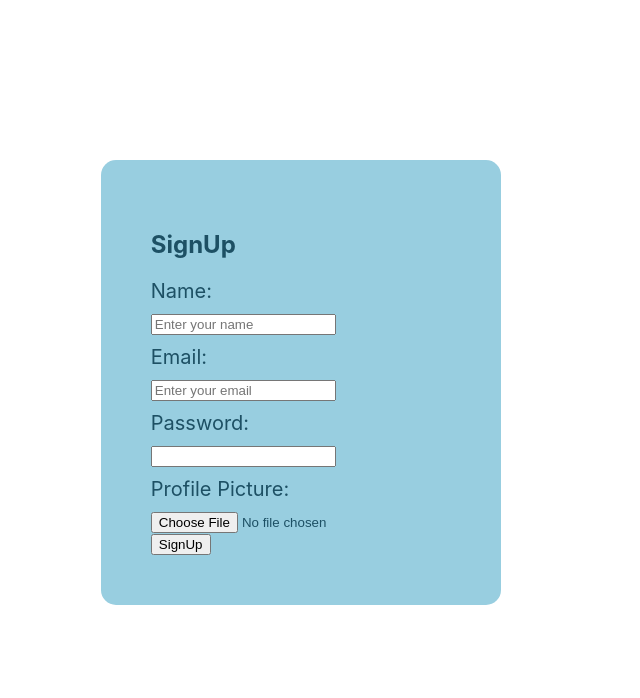
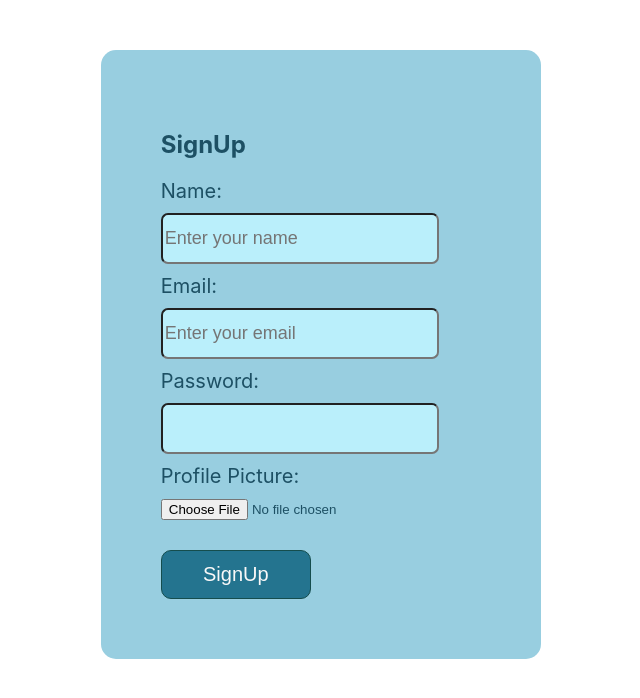
Before and after one commit to nilishalu/your-pal, a React (Create React App) app in the folder frontend/: page /signup in a window 1280 px wide. Shown: the top 698 px of the page, without its empty margins (360-1000 px from the left). Built offline with nearby package versions, Linux system fonts and the light colour scheme.

Commit message:
modify css of signup

```diff
--- a/frontend/src/pages/login/Login.js
+++ b/frontend/src/pages/login/Login.js
@@ -2,7 +2,6 @@ import React, { useState } from 'react';
 import { useNavigate } from 'react-router-dom';
 import axios from 'axios';
 import './login.css';
-import "../../index.css";
 
 function Login() {
     const [email, setEmail] = useState('');
--- a/frontend/src/pages/signup/SignUp.js
+++ b/frontend/src/pages/signup/SignUp.js
@@ -1,6 +1,7 @@
 import { useState } from 'react';
 import { useNavigate } from 'react-router-dom';
 import axios from 'axios';
+import "./signup.css";
 
 function SignUp() {
     const [name, setName] = useState('');
@@ -43,7 +44,7 @@ function SignUp() {
     };
 
     return (
-        <div className='container-login'>
+        <div className='container-signup'>
             <h2 className='heading'>SignUp</h2>
             <form onSubmit = {onSignUp}>
                <label className='input-label'>Name:</label>
@@ -51,6 +52,7 @@ function SignUp() {
                type = "text"
                value = {name}
                placeholder='Enter your name'
+               className='input-field'
                onChange = {(e) => setName(e.target.value)}
                required = "true"
                />
@@ -60,6 +62,7 @@ function SignUp() {
                type = "email"
                value = {email}
                placeholder='Enter your email'
+               className='input-field'
                required = "true"
                onChange = {(e) => setEmail(e.target.value)}
                />
@@ -67,6 +70,7 @@ function SignUp() {
                <label className='input-label'>Password:</label>
                <input
                type = "password"
+               className='input-field'
                value = {password}
                required = "true"
                onChange = {(e) => setPassword(e.target.value)}
@@ -80,7 +84,7 @@ function SignUp() {
                onChange = {(e) => postPicture(e.target.files[0])}
                />
 
-               <button type = "submit">SignUp</button>
+               <button type = "submit" className='submit'>SignUp</button>
             </form>
         </div>
     )
--- /dev/null
+++ b/frontend/src/pages/signup/signup.css
@@ -0,0 +1,9 @@
+.container-signup {
+    margin-left: 36%;
+    margin-top: 50px;
+    background-color: rgb(152, 206, 224);
+    width: 320px;
+    padding: 60px;
+    border-radius: 15px;
+    color: rgb(29, 80, 100);
+}
```
